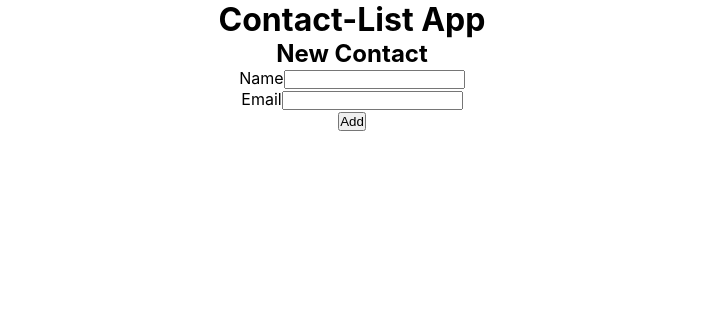
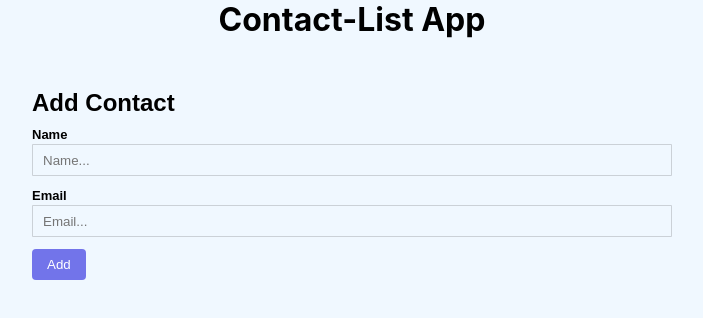
Before and after one commit to behzadiv/contacts-list, a React (Create React App) app: page / in a window 1280 px wide. Shown: the top 318 px of the page, without its empty margins (288-991 px from the left). Built offline with nearby package versions, Linux system fonts and the light colour scheme; the HTML template or start-up script is replaced by a standard one.

Commit message:
create AddContactForm.css and add styles

```diff
--- a/src/App.css
+++ b/src/App.css
@@ -2,6 +2,9 @@
   padding: 0;
   margin: 0;
   box-sizing: border-box;
+  background-color: aliceblue;
+  border-style: none;
+
 }
 .App {
   text-align: center;
--- /dev/null
+++ b/src/components/AddContactForm.css
@@ -0,0 +1,40 @@
+.form{
+    width: 40rem;
+    margin: 50px auto;
+    font-family: sans-serif;
+}
+
+form div{
+    display: flex;
+    flex-direction: column;
+    justify-content: flex-start;
+    margin: 10px 0;
+}
+form div label , button,h2{
+    display: flex;
+    flex-direction: column;
+    align-items: flex-start;
+}
+form div input{
+    border: 1px solid #65666844;
+    border-radius:1px;
+    height: 2rem;
+    margin: 2px 0;
+    padding: 10px 10px;
+    outline-style: none;
+
+}
+form div input:focus{
+    border: 2px solid  #65666875;;
+}
+button{
+    background-color: rgba(89, 89, 230, 0.829);
+    color: white;
+    padding: 8px 15px;
+    border-radius: 4px;
+    cursor: pointer;
+}
+form label {
+    font-size: small;
+    font-weight: bold;
+}
--- a/src/components/AddContactForm.jsx
+++ b/src/components/AddContactForm.jsx
@@ -1,5 +1,5 @@
 import { useState } from "react";
-
+import styles from "./AddContactForm.css"
 const AddContact = ({addContact}) => {
     const[name,setName]=useState("")
     const[email,setEmail]=useState("")
@@ -16,16 +16,16 @@ const AddContact = ({addContact}) => {
         addContact(name,email)
     }
     return (
-        <div>
+        <div className="form">
             <form onSubmit={addContactHandler}>
-                <h2>New Contact</h2>
+                <h2>Add Contact</h2>
                 <div>
                     <label >Name</label>
-                    <input type="text" onChange={nameHandler}/ >
+                    <input type="text" onChange={nameHandler} placeholder="Name..."/ >
                 </div>
                 <div>
                     <label>Email</label>
-                    <input type="email" onChange={emailHandler}/ >
+                    <input type="email" onChange={emailHandler} placeholder="Email..."/ >
                 </div>
                 <button type="submit">Add</button>
             </form>
--- a/src/components/Contact.jsx
+++ b/src/components/Contact.jsx
@@ -3,7 +3,7 @@ import { faUserAlt ,faTrashAlt} from '@fortawesome/free-solid-svg-icons'
 
 const Contact = ({name,email}) => {
     return (
-        <div>
+        <div >
             <FontAwesomeIcon icon={faUserAlt} />
             <div>
                 <h2>{name}</h2>
```
